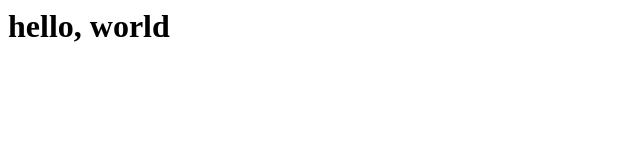
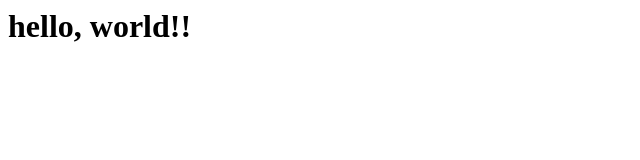
Before and after one commit to nwtgck/use-actions-netlify, a plain HTML site: page public/index.html in a window 1280 px wide. Shown: the full height of the page, 0-640 px from the left. Drawn offline with Linux system fonts and the light colour scheme.

Commit message:
add "!!"

```diff
--- a/public/index.html
+++ b/public/index.html
@@ -1 +1 @@
-<h1>hello, world</h1>
+<h1>hello, world!!</h1>
```
